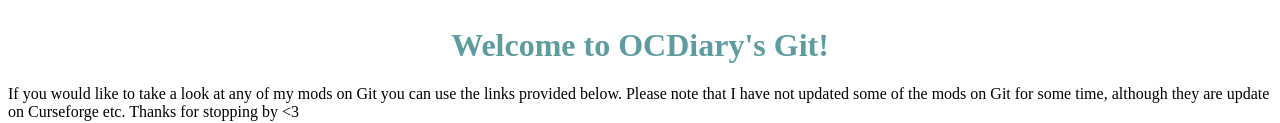
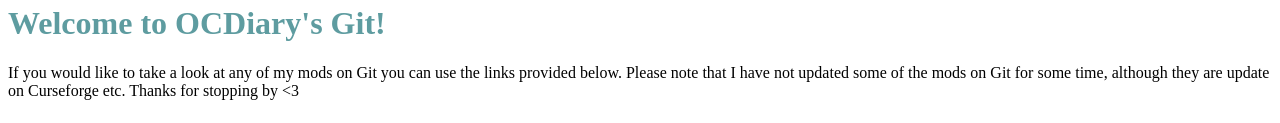
Before and after one commit to OCDiary/ocdiary.github.io, a plain HTML site: page index.html in a window 1280 px wide. Shown: the part 424-547 px from the top of the page. Drawn offline with Linux system fonts and the light colour scheme.

Commit message:
Update index.html

```diff
--- a/index.html
+++ b/index.html
@@ -1,8 +1,5 @@
-<!DOCTYPE html>
-<html>
-<body>
 <h1 style="color: #5e9ca0; text-align: center;"><img src="https://avatars3.githubusercontent.com/u/10181128?s=400&amp;u=bf6345769e089b9b7947136301beeaf34b59aa19&amp;v=4" alt="Logo" width="400" height="400" /></h1>
-<h1 style="color: #5e9ca0; text-align: center;">Welcome to OCDiary's Git!</h1>
+<h1 style="color: #5e9ca0;">Welcome to OCDiary's Git!</h1>
 <p>If you would like to take a look at any of my mods on Git you can use the links provided below. Please note that I have not updated some of the mods on Git for some time, although they are update on Curseforge etc. Thanks for stopping by &lt;3</p>
 <p>&nbsp;</p>
 <p>Now to the mods.....</p>
@@ -22,5 +19,3 @@
 <p>This mod renders an icon onto the screen which will highlight red when you go live! When users click the icon, they will get a drop down of streamers who are live, when they hover over them they will get information about their streams, such as title, viewer count, game, oh and if they press the Shift a stream preview will pop up! What could be better than that you ask??? Well with a simple click on the icon their native browser will open and take them directly to your livestream! So they can get to your broadcast in seconds!!!</p>
 <p>The mod has a full GUI config where many of the features can be configured to your liking. To get to the GUI simply ALT-Left Click to get to the menu, then edit the various options!</p>
 <p>&nbsp;</p>
-</body>
-</html>
```
